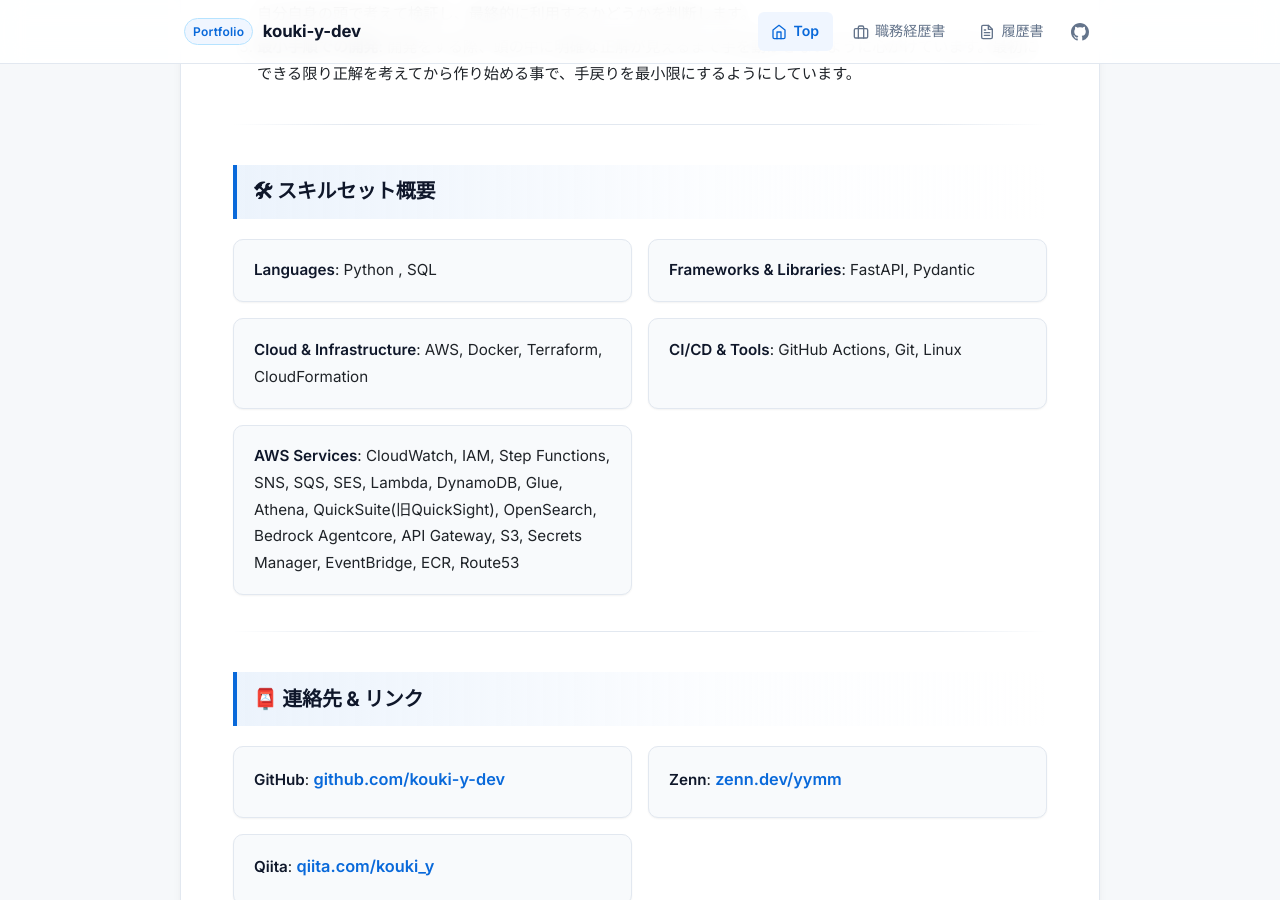
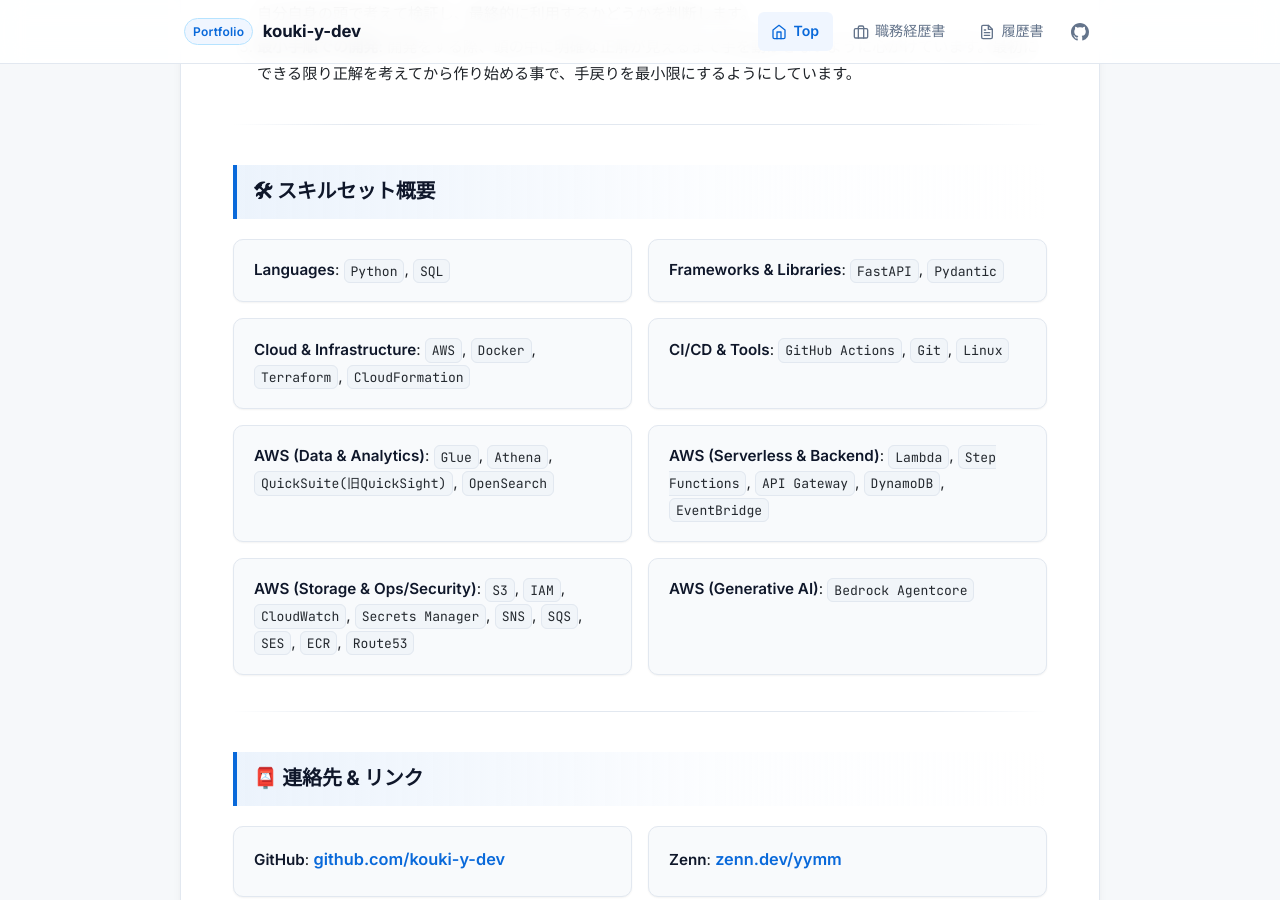
Before and after one commit to kouki-y-dev/about-me, a Jekyll site: the page built from docs/index.md, in a window 1280 px wide and 900 px high, scrolled down 966 px. Built offline with Jekyll 4.4.1, drawn with Linux system fonts in a browser that asks for light colours; our own code applies the rules of GitHub Pages for plain Markdown files.

Commit message:
feat: READMEから不必要な情報削除＆index.mdのスキルセット概要のフォーマット調整

```diff
--- a/docs/index.md
+++ b/docs/index.md
@@ -30,11 +30,14 @@
 
 ## 🛠 スキルセット概要
 
-- **Languages**: Python , SQL
-- **Frameworks & Libraries**: FastAPI, Pydantic
-- **Cloud & Infrastructure**: AWS, Docker, Terraform, CloudFormation
-- **CI/CD & Tools**: GitHub Actions, Git, Linux
-- **AWS Services**: CloudWatch, IAM, Step Functions, SNS, SQS, SES, Lambda, DynamoDB, Glue, Athena, QuickSuite(旧QuickSight), OpenSearch, Bedrock Agentcore, API Gateway, S3, Secrets Manager, EventBridge, ECR, Route53
+- **Languages**: `Python`, `SQL`
+- **Frameworks & Libraries**: `FastAPI`, `Pydantic`
+- **Cloud & Infrastructure**: `AWS`, `Docker`, `Terraform`, `CloudFormation`
+- **CI/CD & Tools**: `GitHub Actions`, `Git`, `Linux`
+- **AWS (Data & Analytics)**: `Glue`, `Athena`, `QuickSuite(旧QuickSight)`, `OpenSearch`
+- **AWS (Serverless & Backend)**: `Lambda`, `Step Functions`, `API Gateway`, `DynamoDB`, `EventBridge`
+- **AWS (Storage & Ops/Security)**: `S3`, `IAM`, `CloudWatch`, `Secrets Manager`, `SNS`, `SQS`, `SES`, `ECR`, `Route53`
+- **AWS (Generative AI)**: `Bedrock Agentcore`
 
 ---
 
```
Also changed, not shown: README.md.
